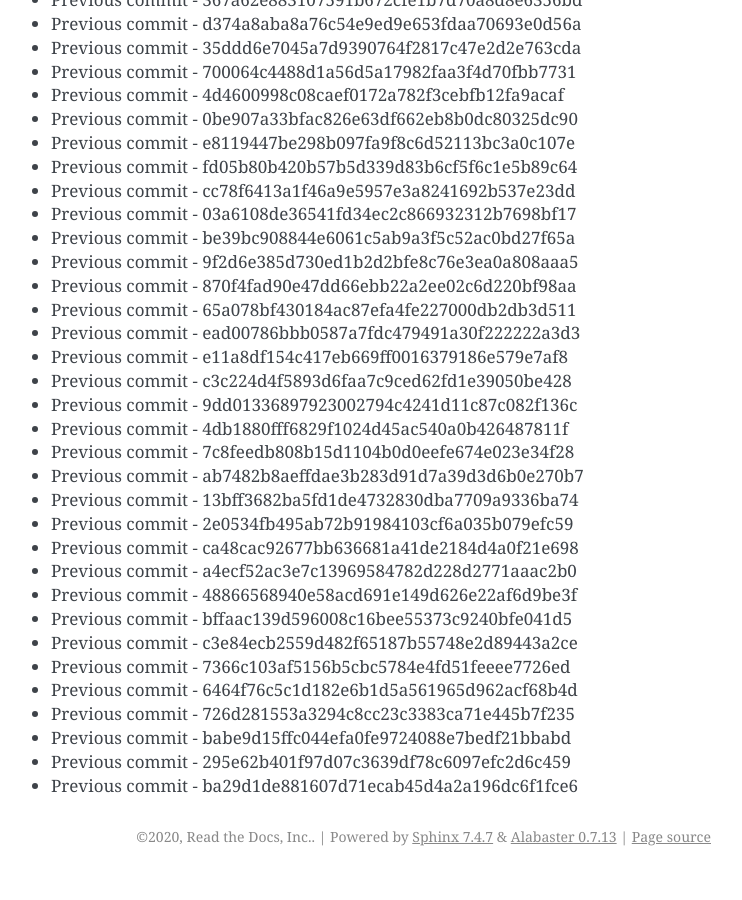
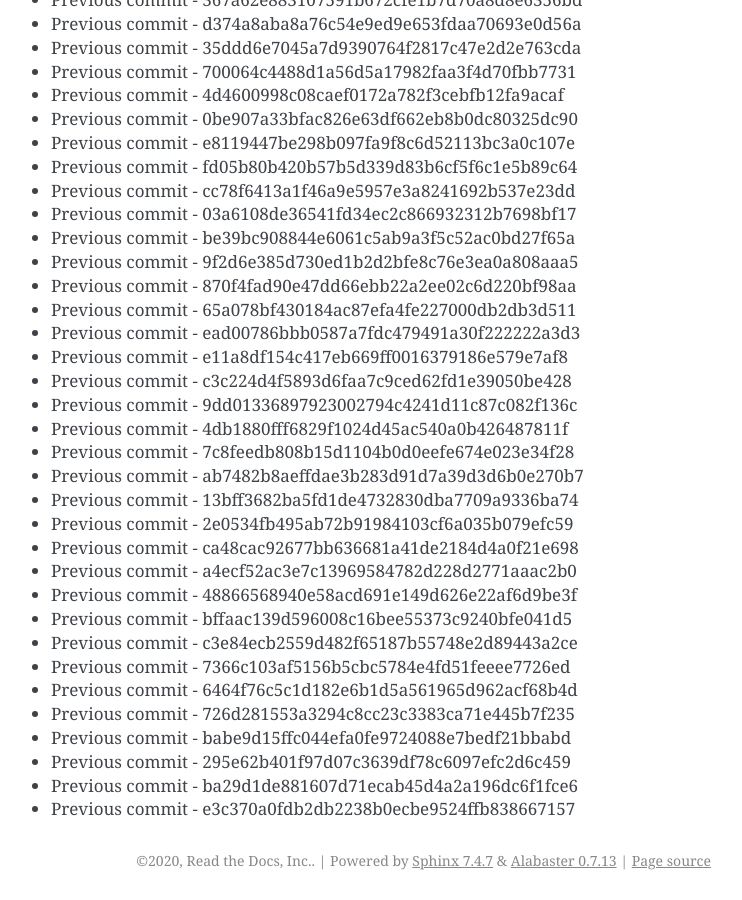
Before and after one commit to readthedocs/rtd-git-stresstest, a Sphinx documentation site: the page built from docs/updates.rst, in a window 1280 px wide and 900 px high, scrolled down 2797 px. Shown: the whole window, without its empty margins (399-1141 px from the left). Built offline with Sphinx 7.4.7, drawn with Linux system fonts in a browser that asks for light colours; before the commit the page ends 3673 px from its top, so only the background shows below that.

Commit message:
Generating commit from previous: e3c370a0fdb2db2238b0ecbe9524ffb838667157

```diff
--- a/docs/updates.rst
+++ b/docs/updates.rst
@@ -149,3 +149,4 @@ It can be tested for any performance characteristics.
 * Previous commit - babe9d15ffc044efa0fe9724088e7bedf21bbabd
 * Previous commit - 295e62b401f97d07c3639df78c6097efc2d6c459
 * Previous commit - ba29d1de881607d71ecab45d4a2a196dc6f1fce6
+* Previous commit - e3c370a0fdb2db2238b0ecbe9524ffb838667157
```
